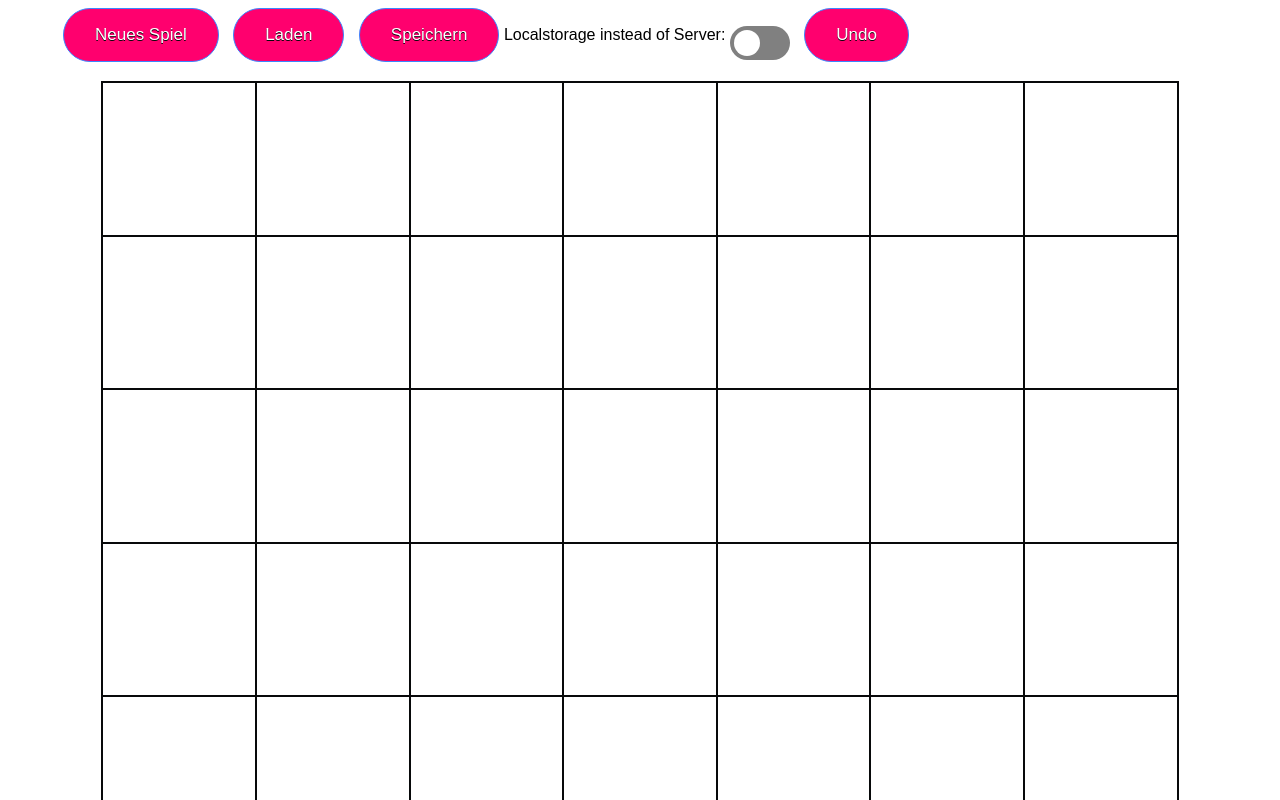
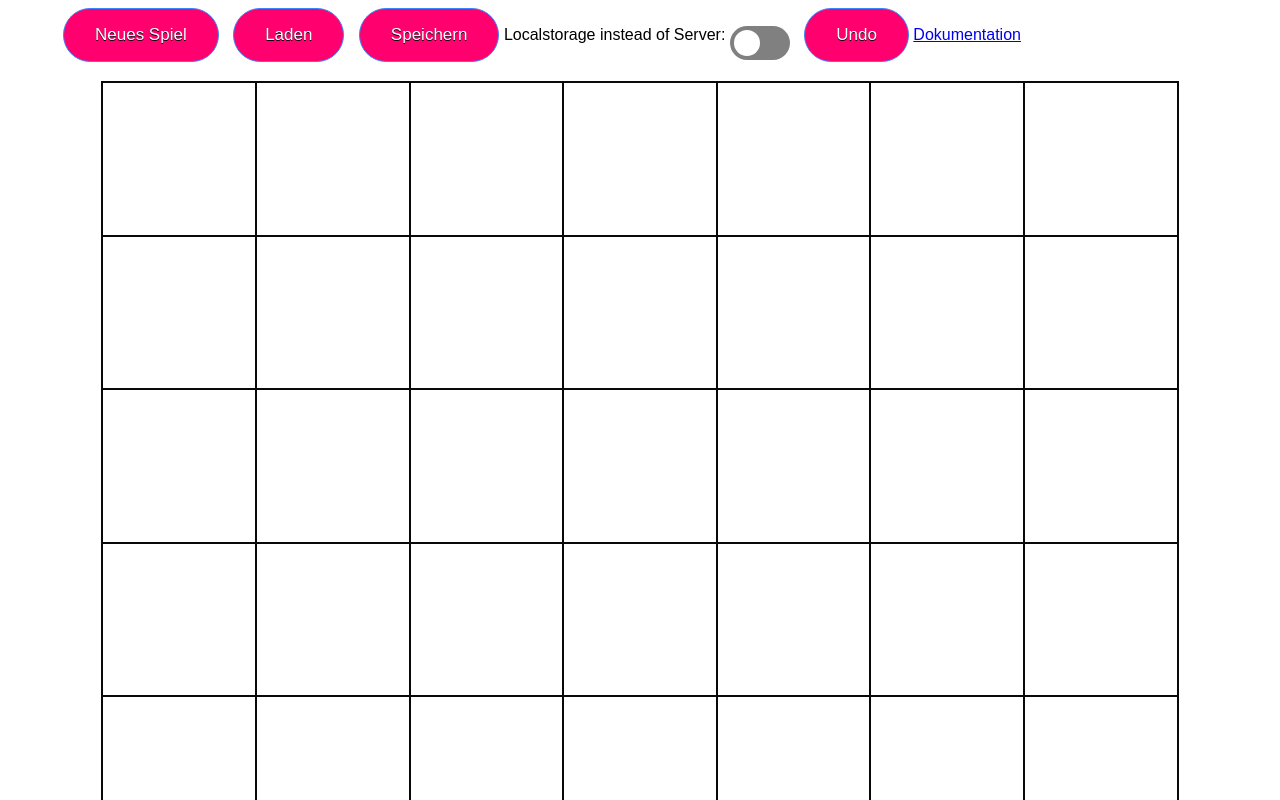
Before and after one commit to noegeler/edu.wbe, a website: page public/connect4.html in a window 1280 px wide. Shown: the top 800 px of the page. Drawn offline with Linux system fonts and the light colour scheme.

Commit message:
Add Documentation
Add Documentation and images

```diff
--- a/public/connect4.html
+++ b/public/connect4.html
@@ -19,6 +19,7 @@
         <span class="slider round"></span>
     </label>
     <button id="undo" class="myButton">Undo</button>
+    <a href="./README.md">Dokumentation</a>
   </div>
   <div class="board"></div>
 </body>
```
Also changed, not shown: README.md (added), images/game.png (added), images/navigation.png (added).
